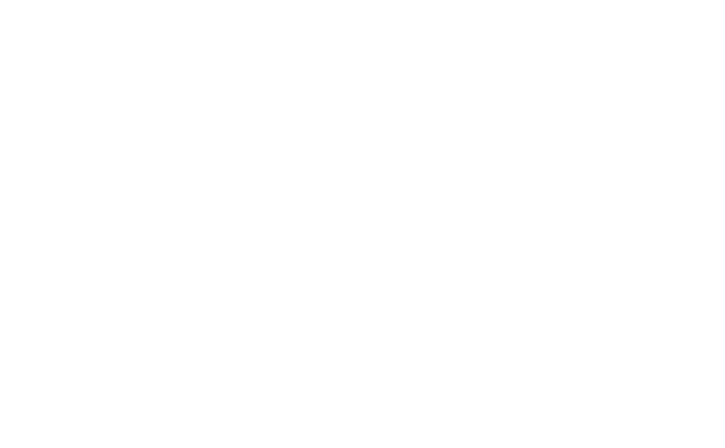
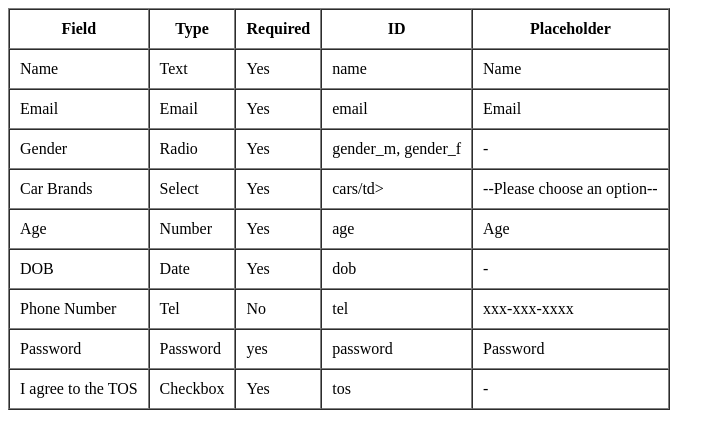
Before and after one commit to acciojob/signup-form-car-shahrukhnabeel, a website: page main.html in a window 1280 px wide. Shown: the whole page, without its empty margins (0-725 px from the left). Drawn offline with Linux system fonts and the light colour scheme.

Commit message:
created a submission

```diff
--- a/main.html
+++ b/main.html
@@ -7,7 +7,75 @@
 </head>
 
 <body>
-	<!-- the entire body must be written by student -->
+	<form>
+		<table border="1" cellspacing="0" cellpadding="10">
+    <tr>
+        <th>Field</th>
+        <th>Type</th>
+        <th>Required</th>
+        <th>ID</th>
+        <th>Placeholder</th>
+    </tr>
+    <tr>
+        <td>Name</td>
+        <td>Text</td>
+        <td>Yes</td>
+        <td>name</td>
+        <td>Name</td>
+    </tr>
+    <tr>
+        <td>Email</td>
+        <td>Email</td>
+        <td>Yes</td>
+        <td>email</td>
+        <td>Email</td>
+    </tr>
+    <tr>
+        <td>Gender</td>
+        <td>Radio</td>
+        <td>Yes</td>
+        <td>gender_m, gender_f</td>
+        <td>-</td>
+    </tr>
+    <tr>
+
+    </tr>
+    <tr><td>Car Brands</td>
+    <td>Select</td>
+    <td>Yes</td>
+    <td>cars/td>
+    <td>--Please choose an option--</td></tr>
+    <tr><td>Age</td>
+    <td>Number</td>
+    <td>Yes</td>
+    <td>age</td>
+    <td>Age</td></tr>
+    <tr><td>DOB</td>
+    <td>Date</td>
+    <td>Yes</td>
+    <td>dob</td>
+    <td>-</td></tr>
+    <tr>
+        <td>Phone Number</td><td>Tel</td>
+    <td>No</td>
+    <td>tel</td>
+    <td>xxx-xxx-xxxx</td>
+    </tr>
+    <tr><td>Password</td>
+    <td>Password</td>
+    <td>yes</td>
+    <td>password</td>
+    <td>Password</td></tr>
+
+    <tr>
+        <td>I agree to the TOS</td>
+        <td>Checkbox</td>
+        <td>Yes</td>
+        <td>tos</td>
+        <td>-</td>
+    </tr>
+</table>
+	</form>
     <script type="text/javascript" src="./script.js">
 </script>
 
```
